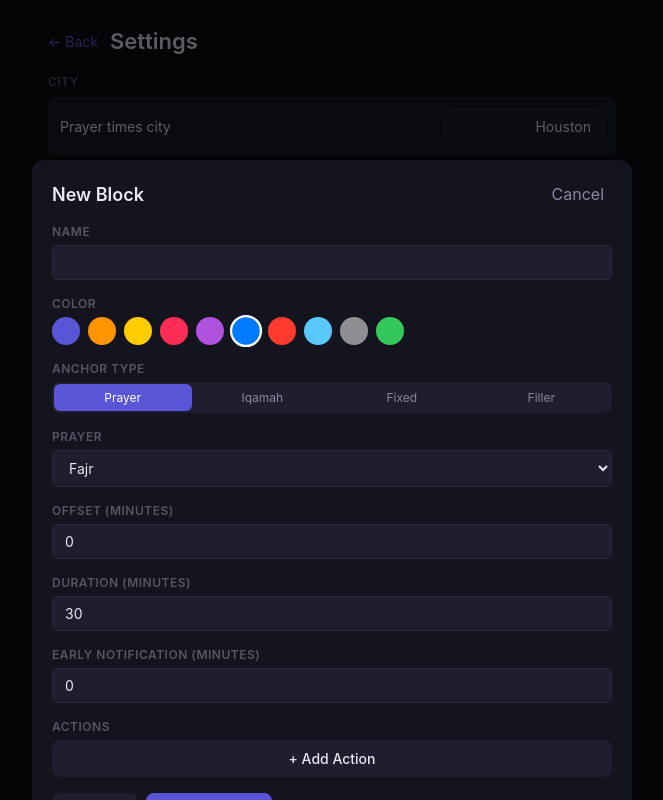
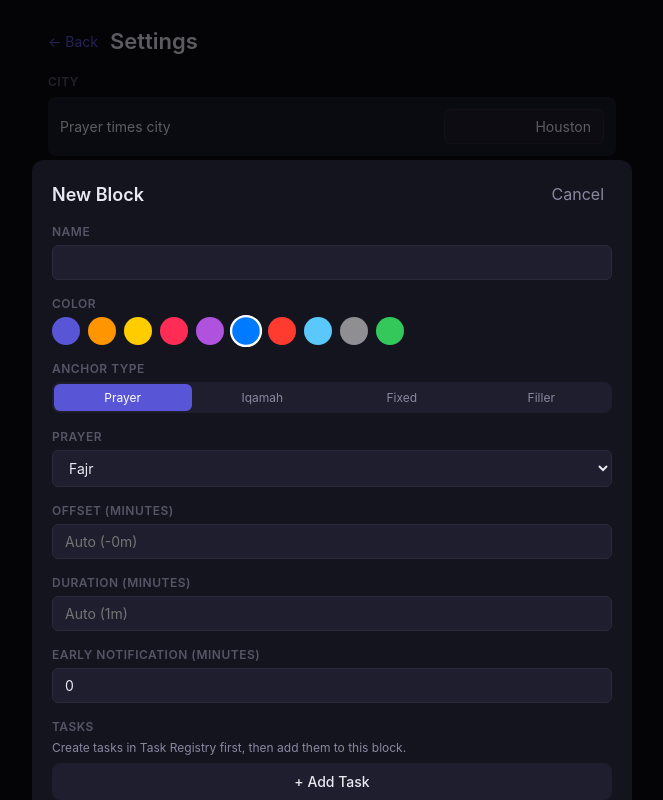
Before and after one commit to KhazaC/pillar_planner, a React (Vite) app in the folder app/: page /settings in a window 1280 px wide. Both pictures are taken after typing "Sample" into the empty fields and a click on the button "+ Add Block". Shown: the top 800 px of the page, without its empty margins (308-971 px from the left). Built offline with nearby package versions, Linux system fonts and the light colour scheme.

Commit message:
last from opus

```diff
--- a/app/src/App.tsx
+++ b/app/src/App.tsx
@@ -2,7 +2,6 @@ import { useEffect } from 'react';
 import { BrowserRouter, Routes, Route, useNavigate } from 'react-router-dom';
 import { useStore } from './store/useStore';
 import { DayView } from './components/DayView';
-import { AdHocDaySection } from './components/AdHocDaySection';
 import { SettingsView } from './components/SettingsView';
 import { StatsView } from './components/StatsView';
 import { ProjectListView } from './components/ProjectListView';
@@ -12,10 +11,10 @@ import { format } from 'date-fns';
 
 function AppShell() {
   const navigate = useNavigate();
-  const { loadDay, date } = useStore();
+  const { initialize, date } = useStore();
 
   useEffect(() => {
-    loadDay();
+    initialize();
   }, []);
 
   const dateLabel = format(date, 'EEEE, MMM d');
@@ -38,7 +37,6 @@ function AppShell() {
       </header>
       <main className="app-main">
         <DayView />
-        <AdHocDaySection />
       </main>
     </div>
   );
--- a/app/src/components/SettingsView.tsx
+++ b/app/src/components/SettingsView.tsx
@@ -6,10 +6,13 @@ import {
   NotificationMode,
   COLOR_MAP,
   anchorShortLabel,
+  blockDurationMinutes,
+  blockPreAnchorMinutes,
   PrayerTime,
   createBlockTemplate,
   createRoutineTemplate,
   createActionItem,
+  createTaskDefinition,
   AnchorPhase,
   TaskDifficulty,
   DIFFICULTY_LABELS,
@@ -134,7 +137,7 @@ export function SettingsView() {
                 />
                 {b.name}
               </h4>
-              <p>{anchorShortLabel(b.anchor)} · {b.actions.length} actions</p>
+              <p>{anchorShortLabel(b.anchor)} · {b.actions.length} tasks</p>
             </div>
             <div className="list-item-actions">
               <button className="edit-btn" onClick={() => setShowBlockEditor(b)}>
@@ -263,7 +266,7 @@ function BlockEditorModal({
   block: BlockTemplate | null;
   onClose: () => void;
 }) {
-  const { addBlock, updateBlock } = useStore();
+  const { addBlock, updateBlock, taskDefinitions, addTaskDefinition } = useStore();
   const isNew = !block;
 
   const [name, setName] = useState(block?.name || '');
@@ -276,10 +279,10 @@ function BlockEditorModal({
       ? block.anchor.prayer
       : PrayerTime.Fajr)
   );
-  const [offsetMinutes, setOffsetMinutes] = useState(
+  const [offsetMinutes, setOffsetMinutes] = useState<number | ''>(
     block?.anchor.type === 'prayerTime' || block?.anchor.type === 'iqamahTime'
-      ? block.anchor.offsetMinutes
-      : 0
+      ? (block.anchor.offsetMinutes ?? '')
+      : ''
   );
   const [fixedHour, setFixedHour] = useState(
     block?.anchor.type === 'fixedTime' ? block.anchor.hour : 0
@@ -287,16 +290,24 @@ function BlockEditorModal({
   const [fixedMinute, setFixedMinute] = useState(
     block?.anchor.type === 'fixedTime' ? block.anchor.minute : 0
   );
-  const [duration, setDuration] = useState(block?.overallDurationMinutes ?? 30);
+  const [duration, setDuration] = useState<number | ''>(block?.overallDurationMinutes ?? '');
   const [earlyNotif, setEarlyNotif] = useState(block?.earlyNotificationMinutes || 0);
   const [actions, setActions] = useState(block?.actions || []);
 
   const buildAnchor = (): BlockAnchor => {
     switch (anchorType) {
       case 'prayerTime':
-        return { type: 'prayerTime', prayer, offsetMinutes };
+        return {
+          type: 'prayerTime',
+          prayer,
+          offsetMinutes: offsetMinutes === '' ? null : offsetMinutes,
+        };
       case 'iqamahTime':
-        return { type: 'iqamahTime', prayer, offsetMinutes };
+        return {
+          type: 'iqamahTime',
+          prayer,
+          offsetMinutes: offsetMinutes === '' ? null : offsetMinutes,
+        };
       case 'fixedTime':
         return { type: 'fixedTime', hour: fixedHour, minute: fixedMinute };
       case 'filler':
@@ -304,25 +315,38 @@ function BlockEditorModal({
     }
   };
 
+  const previewBlock: BlockTemplate = {
+    id: block?.id || 'preview',
+    name: name || 'Preview',
+    anchor: buildAnchor(),
+    actions,
+    overallDurationMinutes: null,
+    earlyNotificationMinutes: earlyNotif,
+    colorTag,
+  };
+  const derivedDuration = blockDurationMinutes(previewBlock);
+  const derivedPreAnchor = blockPreAnchorMinutes(previewBlock);
+
   const handleSave = () => {
     if (!name.trim()) return;
+    const cleanedActions = actions.filter((a) => a.taskID && a.title.trim());
     const template: BlockTemplate = block
       ? {
           ...block,
           name,
           colorTag,
           anchor: buildAnchor(),
-          overallDurationMinutes: anchorType === 'filler' ? null : duration,
+          overallDurationMinutes: anchorType === 'filler' || duration === '' ? null : duration,
           earlyNotificationMinutes: earlyNotif,
-          actions,
+          actions: cleanedActions,
         }
       : createBlockTemplate({
           name,
           colorTag,
           anchor: buildAnchor(),
-          overallDurationMinutes: anchorType === 'filler' ? null : duration,
+          overallDurationMinutes: anchorType === 'filler' || duration === '' ? null : duration,
           earlyNotificationMinutes: earlyNotif,
-          actions,
+          actions: cleanedActions,
         });
 
     if (isNew) addBlock(template);
@@ -331,7 +355,18 @@ function BlockEditorModal({
   };
 
   const addAction = () => {
-    setActions([...actions, createActionItem({ title: '' })]);
+    if (taskDefinitions.length === 0) return;
+    const td = taskDefinitions[0];
+    setActions([
+      ...actions,
+      createActionItem({
+        title: td.title,
+        taskID: td.id,
+        durationMinutes: td.defaultDurationMinutes,
+        difficulty: td.defaultDifficulty,
+        defaultProjectIDs: td.defaultProjectIDs,
+      }),
+    ]);
   };
 
   const updateAction = (index: number, updates: Partial<(typeof actions)[0]>) => {
@@ -344,7 +379,51 @@ function BlockEditorModal({
     setActions(actions.filter((_, i) => i !== index));
   };
 
-  const prayers = Object.values(PrayerTime).filter((p) => p !== PrayerTime.Sunrise);
+  const moveAction = (index: number, direction: 'up' | 'down') => {
+    const targetIndex = direction === 'up' ? index - 1 : index + 1;
+    if (targetIndex < 0 || targetIndex >= actions.length) return;
+
+    const updated = [...actions];
+    const [moved] = updated.splice(index, 1);
+    updated.splice(targetIndex, 0, moved);
+    setActions(updated);
+  };
+
+  const linkActionToTask = (index: number, taskId: string) => {
+    const td = taskDefinitions.find((t) => t.id === taskId);
+    if (!td) return;
+    updateAction(index, {
+      taskID: td.id,
+      title: td.title,
+      durationMinutes: td.defaultDurationMinutes,
+      difficulty: td.defaultDifficulty,
+      defaultProjectIDs: td.defaultProjectIDs,
+    });
+  };
+
+  const createTaskAndLink = (index: number, title: string) => {
+    const normalized = title.trim();
+    if (!normalized) return;
+    const existing = taskDefinitions.find(
+      (td) => td.title.trim().toLowerCase() === normalized.toLowerCase()
+    );
+    const td =
+      existing ||
+      createTaskDefinition({
+        title: normalized,
+        defaultDurationMinutes: actions[index]?.durationMinutes ?? null,
+        defaultDifficulty: actions[index]?.difficulty ?? TaskDifficulty.Low,
+        defaultProjectIDs: actions[index]?.defaultProjectIDs ?? [],
+      });
+
+    if (!existing) {
+      addTaskDefinition(td);
+    }
+
+    linkActionToTask(index, td.id);
+  };
+
+  const prayers = Object.values(PrayerTime);
 
   return (
     <div className="modal-overlay" onClick={onClose}>
@@ -413,7 +492,10 @@ function BlockEditorModal({
               <input
                 type="number"
                 value={offsetMinutes}
-                onChange={(e) => setOffsetMinutes(Number(e.target.value))}
+                placeholder={anchorType === 'prayerTime' ? `Auto (-${derivedPreAnchor}m)` : 'Auto'}
+                onChange={(e) =>
+                  setOffsetMinutes(e.target.value === '' ? '' : Number(e.target.value))
+                }
               />
             </div>
           </>
@@ -453,7 +535,8 @@ function BlockEditorModal({
               max={480}
               step={5}
               value={duration}
-              onChange={(e) => setDuration(Number(e.target.value))}
+              placeholder={`Auto (${derivedDuration}m)`}
+              onChange={(e) => setDuration(e.target.value === '' ? '' : Number(e.target.value))}
             />
           </div>
         )}
@@ -470,9 +553,14 @@ function BlockEditorModal({
           />
         </div>
 
-        {/* Actions */}
+        {/* Tasks */}
         <div className="form-group">
-          <label>Actions</label>
+          <label>Tasks</label>
+          {taskDefinitions.length === 0 && (
+            <p style={{ fontSize: 12, color: 'var(--text-secondary)', marginBottom: 8 }}>
+              Create tasks in Task Registry first, then add them to this block.
+            </p>
+          )}
           {actions.map((action, i) => (
             <div
               key={action.id}
@@ -484,12 +572,20 @@ function BlockEditorModal({
               }}
             >
               <div style={{ display: 'flex', gap: 6, marginBottom: 4 }}>
-                <input
-                  placeholder="Action title"
-                  value={action.title}
-                  onChange={(e) => updateAction(i, { title: e.target.value })}
+                <select
+                  value={action.taskID || ''}
+                  onChange={(e) => linkActionToTask(i, e.target.value)}
                   style={{ flex: 1 }}
-                />
+                >
+                  <option value="" disabled>
+                    Select task
+                  </option>
+                  {taskDefinitions.map((td) => (
+                    <option key={td.id} value={td.id}>
+                      {td.title}
+                    </option>
+                  ))}
+                </select>
                 <input
                   type="number"
                   placeholder="min"
@@ -501,8 +597,41 @@ function BlockEditorModal({
                   }
                   style={{ width: 60 }}
                 />
+                <button
+                  className="btn btn-secondary"
+                  style={{ padding: '6px 10px', fontSize: 12 }}
+                  onClick={() => moveAction(i, 'up')}
+                  disabled={i === 0}
+                  title="Move up"
+                >
+                  ↑
+                </button>
+                <button
+                  className="btn btn-secondary"
+                  style={{ padding: '6px 10px', fontSize: 12 }}
+                  onClick={() => moveAction(i, 'down')}
+                  disabled={i === actions.length - 1}
+                  title="Move down"
+                >
+                  ↓
+                </button>
                 <button className="delete-btn" onClick={() => removeAction(i)}>
                   ✕
+                </button>
+              </div>
+              <div style={{ display: 'flex', gap: 6, marginBottom: 4 }}>
+                <input
+                  placeholder="New task title"
+                  value={action.taskID ? '' : action.title}
+                  onChange={(e) => updateAction(i, { title: e.target.value, taskID: null })}
+                  style={{ flex: 1 }}
+                />
+                <button
+                  className="btn btn-secondary"
+                  style={{ padding: '6px 10px', fontSize: 12 }}
+                  onClick={() => createTaskAndLink(i, action.title)}
+                >
+                  Create + Link
                 </button>
               </div>
               <div style={{ display: 'flex', gap: 6 }}>
@@ -534,8 +663,13 @@ function BlockEditorModal({
               </div>
             </div>
           ))}
-          <button className="btn btn-secondary" style={{ width: '100%' }} onClick={addAction}>
-            + Add Action
+          <button
+            className="btn btn-secondary"
+            style={{ width: '100%' }}
+            onClick={addAction}
+            disabled={taskDefinitions.length === 0}
+          >
+            + Add Task
           </button>
         </div>
 
--- a/app/src/services/persistence.ts
+++ b/app/src/services/persistence.ts
@@ -13,6 +13,8 @@ const KEYS = {
   iqamahSchedule: 'sigh_iqamahSchedule',
   city: 'sigh_city',
   notificationMode: 'sigh_notificationMode',
+  includeNap: 'sigh_includeNap',
+  selectedRoutineId: 'sigh_selectedRoutineId',
   taskMigrationDone: 'sigh_taskMigrationDone',
 } as const;
 
@@ -86,6 +88,25 @@ export function saveNotificationMode(v: NotificationMode) {
   localStorage.setItem(KEYS.notificationMode, v);
 }
 
+export function loadIncludeNap(defaultValue: boolean): boolean {
+  const raw = localStorage.getItem(KEYS.includeNap);
+  if (raw === null) return defaultValue;
+  return raw === 'true';
+}
+export function saveIncludeNap(v: boolean) {
+  localStorage.setItem(KEYS.includeNap, String(v));
+}
+
+export function loadSelectedRoutineId(): string | null {
+  return localStorage.getItem(KEYS.selectedRoutineId);
+}
+export function saveSelectedRoutineId(v: string) {
+  localStorage.setItem(KEYS.selectedRoutineId, v);
+}
+export function clearSelectedRoutineId() {
+  localStorage.removeItem(KEYS.selectedRoutineId);
+}
+
 export function isTaskMigrationDone(): boolean {
   return localStorage.getItem(KEYS.taskMigrationDone) === 'true';
 }
--- a/app/src/store/useStore.ts
+++ b/app/src/store/useStore.ts
@@ -141,7 +141,7 @@ export const useStore = create<AppState>((set, get) => ({
     let blocks = persistence.loadBlockTemplates();
     let routines = persistence.loadRoutineTemplates();
     const projects = persistence.loadProjects();
-    const taskDefs = persistence.loadTaskDefinitions();
+    let taskDefs = persistence.loadTaskDefinitions();
     const adHocTasks = persistence.loadAdHocTasks();
     const iqamah = persistence.loadIqamahSchedule();
     const city = persistence.loadCity();
@@ -156,52 +156,88 @@ export const useStore = create<AppState>((set, get) => ({
       persistence.saveRoutineTemplates(routines);
     }
 
-    // Task migration
-    if (!persistence.isTaskMigrationDone() && taskDefs.length === 0) {
+    // Generate task definitions from existing block actions if needed.
+    if (taskDefs.length === 0) {
       const newDefs: TaskDefinition[] = [];
       const titleMap = new Map<string, string>();
-      const updatedBlocks = blocks.map((b) => ({
-        ...b,
-        actions: b.actions.map((a) => {
-          if (!titleMap.has(a.title)) {
+      const updatedBlocks = blocks.map((b) => {
+        const actions = b.actions.map((a) => {
+          const normalizedTitle = a.title.trim();
+          if (!normalizedTitle) return a;
+
+          if (!titleMap.has(normalizedTitle)) {
             const td = createTaskDefinition({
-              title: a.title,
+              title: normalizedTitle,
               defaultDurationMinutes: a.durationMinutes,
               defaultDifficulty: a.difficulty,
             });
             newDefs.push(td);
-            titleMap.set(a.title, td.id);
+            titleMap.set(normalizedTitle, td.id);
           }
-          return { ...a, taskID: titleMap.get(a.title) ?? null };
-        }),
-      }));
-      persistence.saveTaskDefinitions(newDefs);
-      persistence.saveBlockTemplates(updatedBlocks);
+
+          return { ...a, title: normalizedTitle, taskID: titleMap.get(normalizedTitle) ?? null };
+        });
+        return { ...b, actions };
+      });
+
+      if (newDefs.length > 0) {
+        persistence.saveTaskDefinitions(newDefs);
+        persistence.saveBlockTemplates(updatedBlocks);
+        blocks = updatedBlocks;
+        taskDefs = newDefs;
+      }
       persistence.setTaskMigrationDone();
-      set({
-        blockTemplates: updatedBlocks,
-        taskDefinitions: newDefs,
+    }
+
+    // Backfill missing task links in existing blocks.
+    if (taskDefs.length > 0) {
+      const taskIdByTitle = new Map(taskDefs.map((td) => [td.title.trim().toLowerCase(), td.id]));
+      let changed = false;
+      const updatedBlocks = blocks.map((b) => {
+        const actions = b.actions.map((a) => {
+          if (a.taskID) return a;
+          const taskID = taskIdByTitle.get(a.title.trim().toLowerCase()) ?? null;
+          if (!taskID) return a;
+          changed = true;
+          return { ...a, taskID };
+        });
+        return { ...b, actions };
       });
+      if (changed) {
+        blocks = updatedBlocks;
+        persistence.saveBlockTemplates(updatedBlocks);
+      }
     }
 
     const month = new Date().getMonth() + 1;
+    const defaultIncludeNap = month >= 4 && month <= 8;
+    const includeNap = persistence.loadIncludeNap(defaultIncludeNap);
+    const selectedRoutineId = persistence.loadSelectedRoutineId();
+    const selectedRoutine =
+      routines.find((r) => r.id === selectedRoutineId) ||
+      (() => {
+        const dow = new Date().getDay(); // 0=Sun
+        const weekday = dow === 0 ? 1 : dow + 1; // 1=Sun..7=Sat
+        return routines.find((r) => r.suggestedWeekdays.includes(weekday)) || routines[0] || null;
+      })();
 
     set({
       blockTemplates: blocks,
       routineTemplates: routines,
       projects,
-      taskDefinitions: taskDefs.length > 0 ? taskDefs : get().taskDefinitions,
+      taskDefinitions: taskDefs,
       adHocTasks,
       iqamahSchedule: iqamah,
       city,
       notificationMode: notifMode,
-      includeNap: month >= 4 && month <= 8,
+      includeNap,
+      selectedRoutine,
     });
 
-    // Auto-select routine
-    const suggested = get().suggestedRoutine();
-    if (suggested) {
-      set({ selectedRoutine: suggested });
+    if (selectedRoutine) {
+      persistence.saveSelectedRoutineId(selectedRoutine.id);
+    } else {
+      persistence.clearSelectedRoutineId();
     }
   },
 
@@ -262,6 +298,7 @@ export const useStore = create<AppState>((set, get) => ({
 
   selectRoutine: (routine) => {
     set({ selectedRoutine: routine });
+    persistence.saveSelectedRoutineId(routine.id);
   },
 
   toggleAction: (blockIndex, actionIndex) => {
@@ -324,8 +361,15 @@ export const useStore = create<AppState>((set, get) => ({
   },
   deleteRoutine: (id) => {
     const updated = get().routineTemplates.filter((r) => r.id !== id);
-    set({ routineTemplates: updated });
+    const currentSelected = get().selectedRoutine;
+    const nextSelected = currentSelected?.id === id ? updated[0] || null : currentSelected;
+    set({ routineTemplates: updated, selectedRoutine: nextSelected });
     persistence.saveRoutineTemplates(updated);
+    if (nextSelected) {
+      persistence.saveSelectedRoutineId(nextSelected.id);
+    } else {
+      persistence.clearSelectedRoutineId();
+    }
   },
 
   // Project CRUD
@@ -500,7 +544,10 @@ export const useStore = create<AppState>((set, get) => ({
     set({ notificationMode: mode });
     persistence.saveNotificationMode(mode);
   },
-  setIncludeNap: (v) => set({ includeNap: v }),
+  setIncludeNap: (v) => {
+    set({ includeNap: v });
+    persistence.saveIncludeNap(v);
+  },
 
   // Import/Export
   importBundle: (json, mode) => {
```
Also changed, not shown: app/src/services/blockResolver.ts (+5 -4 lines), app/src/types/index.ts (+20 -3 lines).
